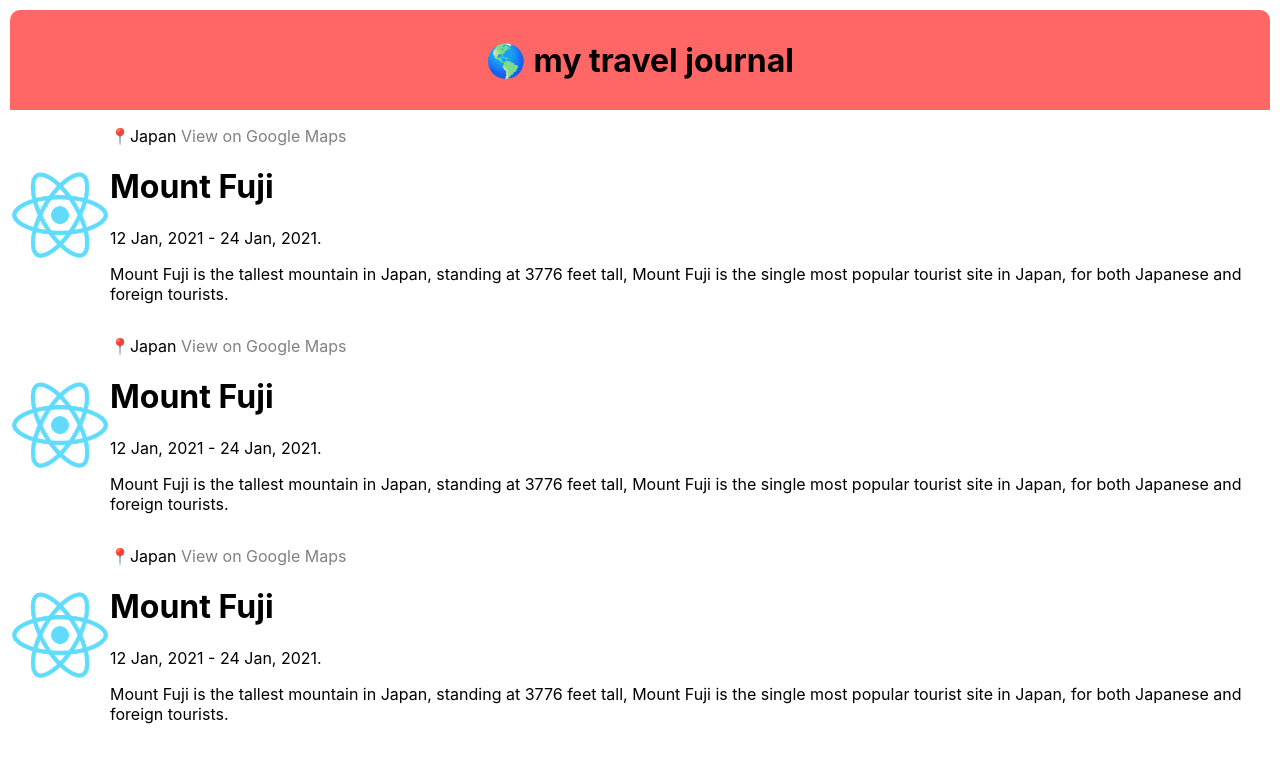
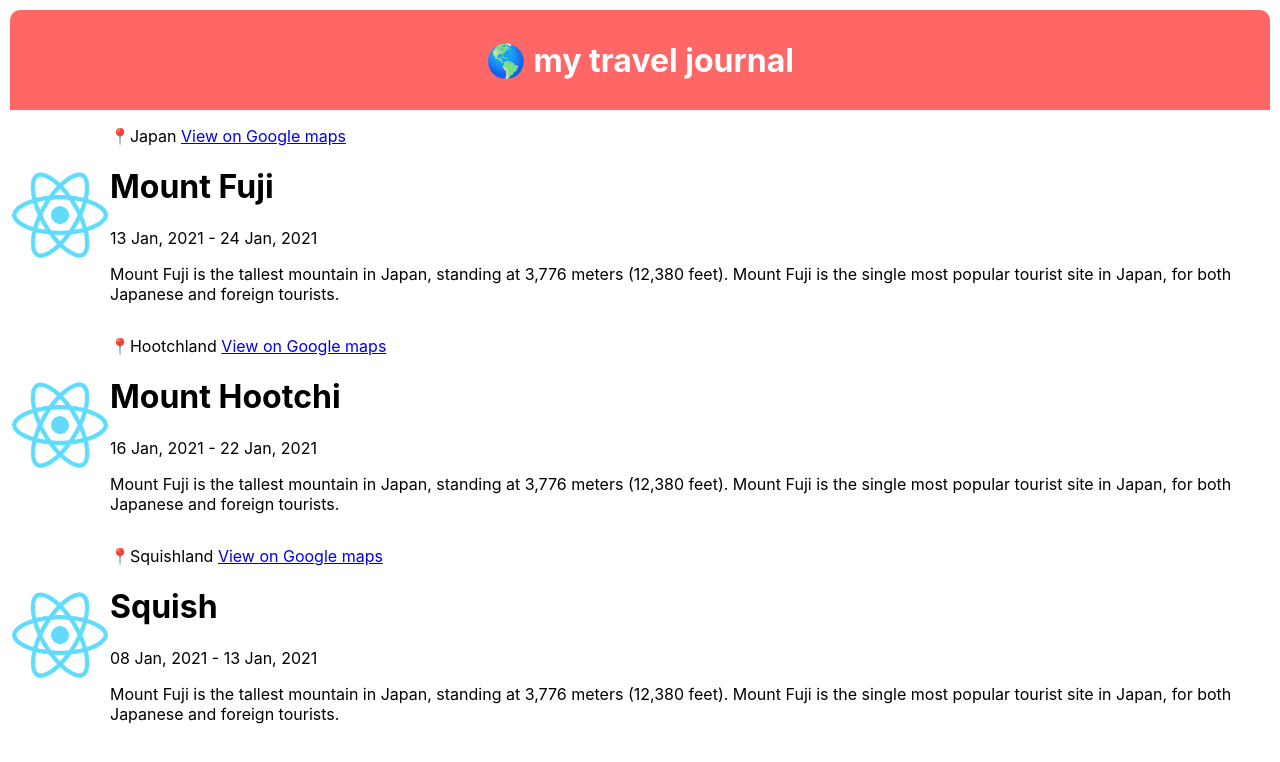
Before and after one commit to min0k/travel_journal, a React (Create React App) app: page / in a window 1280 px wide. Shown: the top 762 px of the page. Built offline with nearby package versions, Linux system fonts and the light colour scheme.

Commit message:
Pass props into card

```diff
--- a/public/index.html
+++ b/public/index.html
@@ -9,7 +9,7 @@
       name="description"
       content="Web site created using create-react-app"
     />
-    <link rel="apple-touch-icon" href="%PUBLIC_URL%/logo192.png" />
+    <link rel="apple-touch-icon" href="%PUBLIC_URL%/logo512.png" />
     <!--
       manifest.json provides metadata used when your web app is installed on a
       user's mobile device or desktop. See https://developers.google.com/web/fundamentals/web-app-manifest/
--- a/src/App.css
+++ b/src/App.css
@@ -6,6 +6,7 @@
     justify-content: center;
     height: 100px;
     border-radius: 10px 10px 0px 0px;
+    color: white;
 }
 
 .card {
--- a/src/App.js
+++ b/src/App.js
@@ -1,16 +1,19 @@
 // import logo from './logo.svg';
-import './App.css';
-import Navbar from './Components/Navbar';
-import Card from './Components/Card';
+import "./App.css";
+import Navbar from "./Components/Navbar";
+import Card from "./Components/Card";
+import dataArray from "./data";
 
 function App() {
+  const data = dataArray.map((items) => {
+    return <Card key={items.title} cardData={items} />;
+  });
+
   return (
     <div>
       <Navbar />
-      <Card />
-      <Card />
-      <Card />
-      </div>
+      {data}
+    </div>
   );
 }
 
--- a/src/Components/Card.js
+++ b/src/Components/Card.js
@@ -1,27 +1,21 @@
 import pic from "./logo.png";
 
-export default function Card() {
+export default function Card(props) {
+    console.log(props);
   return (
     <div className="card">
       <img src={pic} alt="" width="100px"></img>
-      <CardInfo />
+      <div>
+        <p>
+          📍{props.cardData.location} <span className="grey"><a href={props.cardData.googleMapsUrl}>View on Google maps</a></span>
+        </p>
+        <h1>{props.cardData.title}</h1>
+        <p>{props.cardData.startDate} - {props.cardData.endDate}</p>
+        <p>
+          {props.cardData.description}
+        </p>
+      </div>
     </div>
+
   );
 }
-
-const CardInfo = () => {
-  return (
-    <div>
-      <p>
-        📍Japan <span className="grey">View on Google Maps</span>
-      </p>
-      <h1>Mount Fuji</h1>
-      <p>12 Jan, 2021 - 24 Jan, 2021.</p>
-      <p>
-        Mount Fuji is the tallest mountain in Japan, standing at 3776 feet tall,
-        Mount Fuji is the single most popular tourist site in Japan, for both
-        Japanese and foreign tourists.
-      </p>
-    </div>
-  );
-};
--- a/src/data.js
+++ b/src/data.js
@@ -3,26 +3,26 @@ const dataArray = [
         title: "Mount Fuji",
         location: "Japan",
         googleMapsUrl: "https://goo.gl/maps/1DGM5WrWnATgkSNB8",
-        startDate: "12 Jan, 2021",
+        startDate: "13 Jan, 2021",
         endDate: "24 Jan, 2021",
         description: "Mount Fuji is the tallest mountain in Japan, standing at 3,776 meters (12,380 feet). Mount Fuji is the single most popular tourist site in Japan, for both Japanese and foreign tourists.",
         imageUrl: "https://unsplash.com/photos/WLxQvbMyfas"
     },
     {
-        title: "Mount Fuji",
-        location: "Japan",
+        title: "Mount Hootchi",
+        location: "Hootchland",
         googleMapsUrl: "https://goo.gl/maps/1DGM5WrWnATgkSNB8",
-        startDate: "12 Jan, 2021",
-        endDate: "24 Jan, 2021",
+        startDate: "16 Jan, 2021",
+        endDate: "22 Jan, 2021",
         description: "Mount Fuji is the tallest mountain in Japan, standing at 3,776 meters (12,380 feet). Mount Fuji is the single most popular tourist site in Japan, for both Japanese and foreign tourists.",
         imageUrl: "https://unsplash.com/photos/WLxQvbMyfas"
     },
     {
-        title: "Mount Fuji",
-        location: "Japan",
+        title: "Squish",
+        location: "Squishland",
         googleMapsUrl: "https://goo.gl/maps/1DGM5WrWnATgkSNB8",
-        startDate: "12 Jan, 2021",
-        endDate: "24 Jan, 2021",
+        startDate: "08 Jan, 2021",
+        endDate: "13 Jan, 2021",
         description: "Mount Fuji is the tallest mountain in Japan, standing at 3,776 meters (12,380 feet). Mount Fuji is the single most popular tourist site in Japan, for both Japanese and foreign tourists.",
         imageUrl: "https://unsplash.com/photos/WLxQvbMyfas"
     }
```
Also changed, not shown: public/logo192.png (renamed from public/logo512.png), public/logo192.svg (added).
